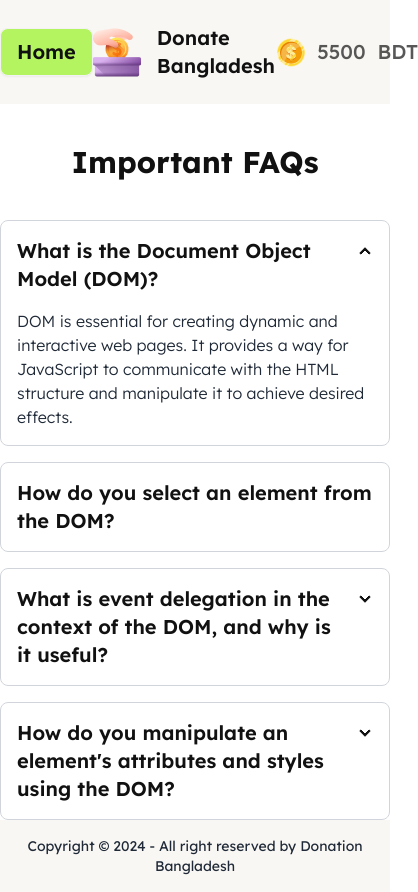
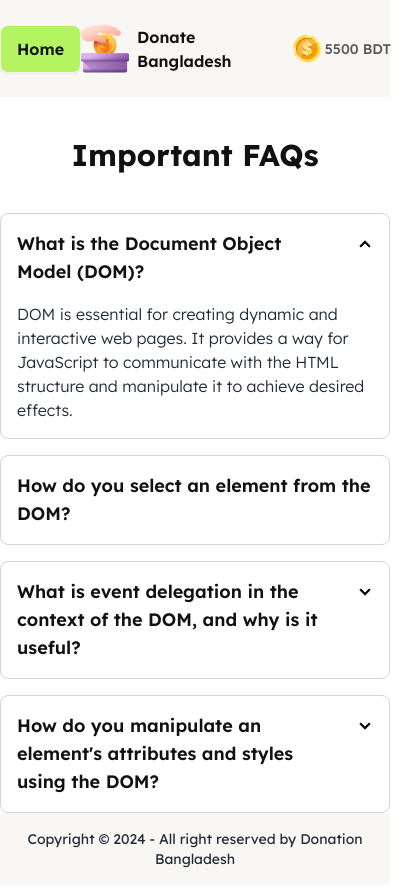
Before and after one commit to programmerjewel/donation, a plain HTML site: page blog.html in a window 390 px wide. Shown: the whole page, 418 px wide, since content can reach past the window. Drawn offline with nearby package versions, Linux system fonts and the light colour scheme.

Commit message:
responsive updated, js added for html page change

```diff
--- a/blog.html
+++ b/blog.html
@@ -20,13 +20,15 @@
         <nav class="py-6 bg-[#F9F7F3]">
           <div class="container mx-auto">
             <ul class="flex justify-between items-center">
-            <li><a href="./index.html" class="btn bg-[#B4F461] text-[#111111] text-xl font-semibold">Home</a></li>
-            <li class="flex gap-4 items-center">
-              <img src="./assets/logo.png" alt="" /><span class="text-[#111111] text-xl font-semibold">Donate
+            <li><a href="./index.html" class="btn bg-[#B4F461] text-[#111111] text-base md:text-xl font-semibold">Home</a></li>
+            <li class="flex gap-2 md:gap-4 items-center">
+              <img src="./assets/logo.png" alt="" /><span class="text-[#111111] text-base md:text-xl font-semibold">Donate
                 Bangladesh</span>
             </li>
-            <li class="flex gap-3 items-center">
-              <img src="./assets/coin.png" alt="" /><span class="text-[#111111b3] text-xl font-medium">5500</span><span class="text-[#111111b3] text-xl font-medium">BDT</span>
+            <li class="flex gap-1 md:gap-2 items-center">
+              <img src="./assets/coin.png" alt="" />
+              <span class="text-[#111111b3] text-sm md:text-xl font-medium">5500</span>
+              <span class="text-[#111111b3] text-sm md:text-xl font-medium">BDT</span>
             </li>
           </ul>
         </div>
@@ -38,21 +40,21 @@
             <div class="flex flex-col gap-4">
                 <div class="collapse collapse-arrow border border-gray-300 rounded-lg">
                     <input type="radio" name="my-accordion-2" checked="checked" />
-                    <div class="collapse-title text-xl font-semibold text-[#111111]">What is the Document Object Model (DOM)?</div>
+                    <div class="collapse-title text-lg md:text-xl font-semibold text-[#111111]">What is the Document Object Model (DOM)?</div>
                     <div class="collapse-content">
                         <p class="font-light">DOM is essential for creating dynamic and interactive web pages. It provides a way for JavaScript to communicate with the HTML structure and manipulate it to achieve desired effects.</p>
                     </div>
                 </div>
                 <div class="collapse collapse-arrow border border-gray-300 rounded-lg">
                     <input type="radio" name="my-accordion-2" />
-                    <div class="collapse-title text-xl font-semibold text-[#111111]">How do you select an element from the DOM?</div>
+                    <div class="collapse-title text-lg md:text-xl font-semibold text-[#111111]">How do you select an element from the DOM?</div>
                     <div class="collapse-content">
                         <p class="font-light">To select an element from the DOM, you can use several methods provided by JavaScript-  getElementById(), getElementsByTagName(),getElementsByClassName(), querySelector(), and querySelectorAll()</p>
                     </div>
                 </div>
                 <div class="collapse collapse-arrow border border-gray-300 rounded-lg">
                     <input type="radio" name="my-accordion-2" />
-                    <div class="collapse-title text-xl font-semibold text-[#111111]">What is event delegation in the context of the DOM, and why is it useful?</div>
+                    <div class="collapse-title text-lg md:text-xl font-semibold text-[#111111]">What is event delegation in the context of the DOM, and why is it useful?</div>
                     <div class="collapse-content">
                         <p class="font-light">Event delegation is a technique where a single event listener is attached to a parent element to handle events on its child elements. This improves performance, handles dynamically added elements, and simplifies code by reducing the number of event listeners.</p>
                     </div>
@@ -60,7 +62,7 @@
 
                 <div class="collapse collapse-arrow border border-gray-300 rounded-lg">
                     <input type="radio" name="my-accordion-2" />
-                    <div class="collapse-title text-xl font-semibold text-[#111111]">How do you manipulate an element's attributes and styles using the DOM?</div>
+                    <div class="collapse-title text-lg md:text-xl font-semibold text-[#111111]">How do you manipulate an element's attributes and styles using the DOM?</div>
                     <div class="collapse-content">
                         <p class="font-light">To manipulate an element's attributes and styles-setAttribute() and removeAttribute() to modify attributes like href, disabled, etc. To change inline styles, directly access the style property. For class-based styling, use classList.add(), classList.remove(), and classList.toggle(). By combining these methods, JS can dynamically alter the appearance and behavior of web elements.</p>
                     </div>
```
Also changed, not shown: index.html (+9 -9 lines).
